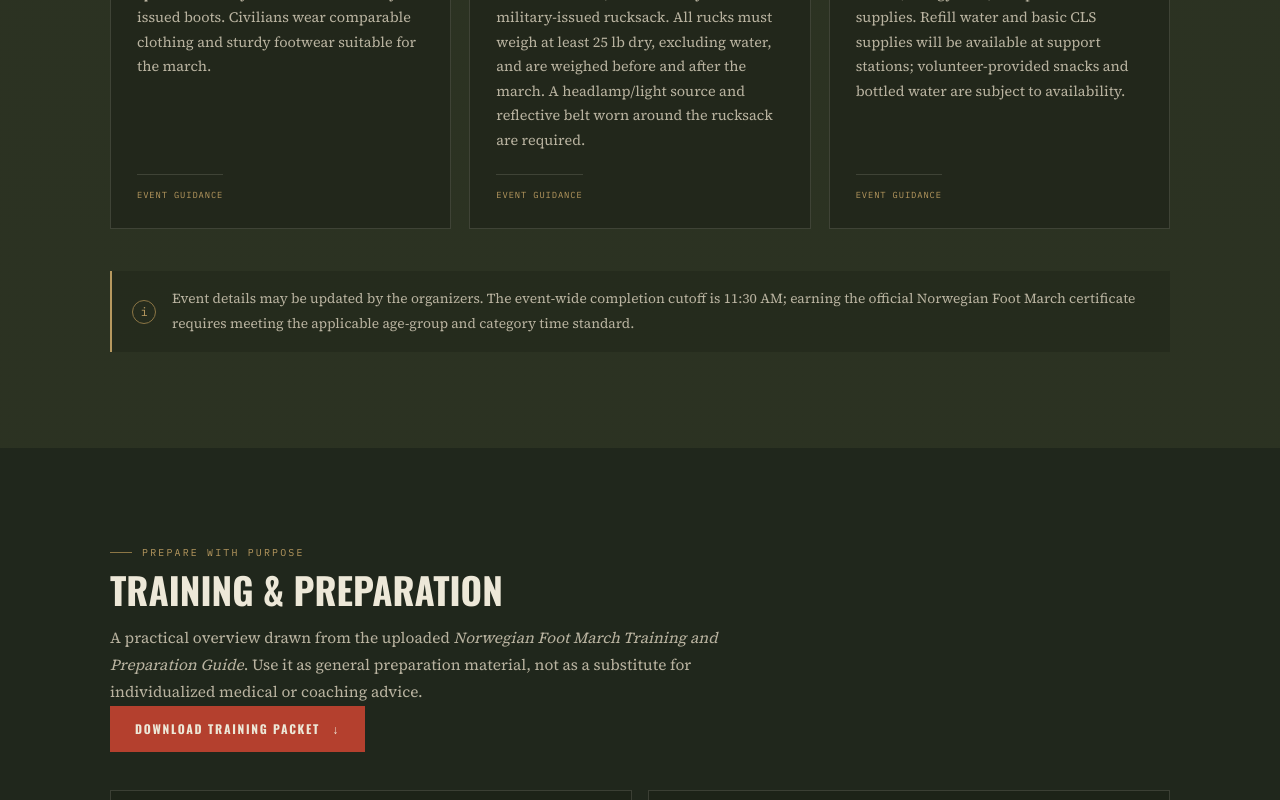
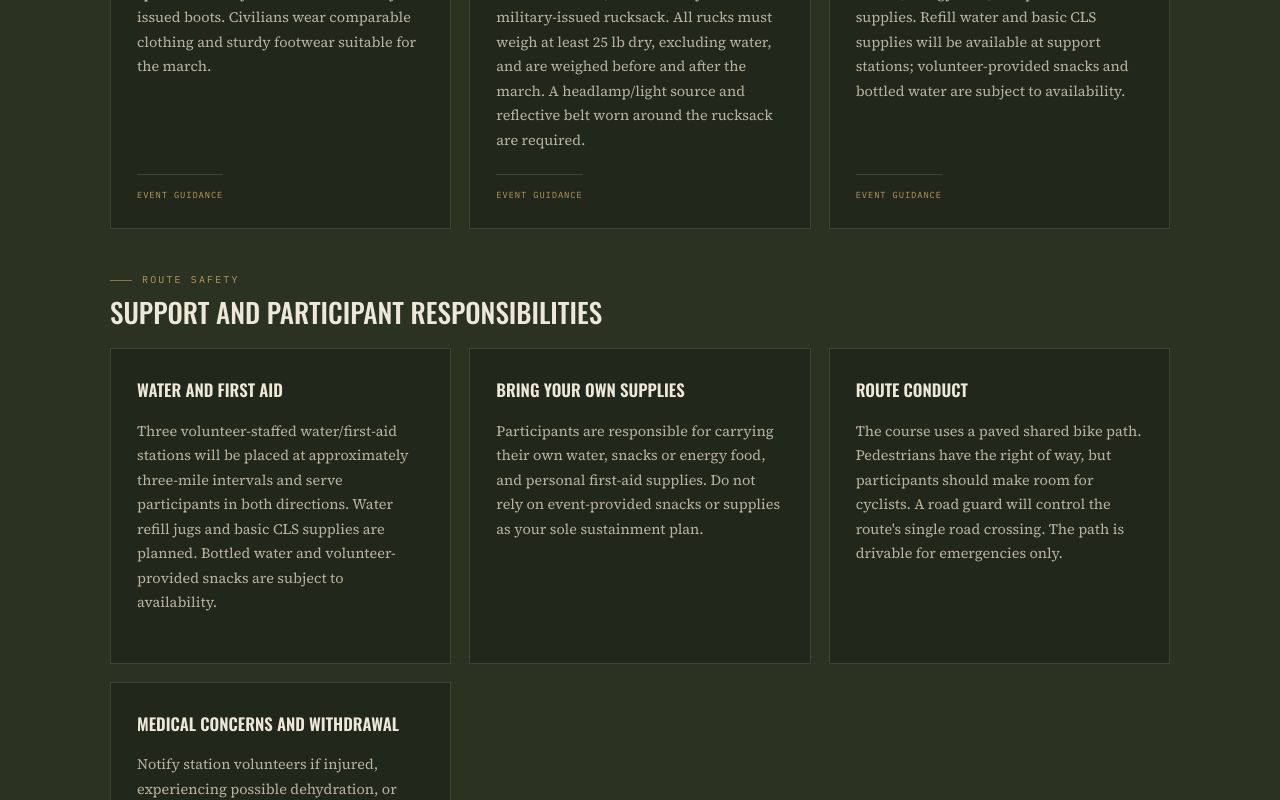
Before and after one commit to TypeErrorDev/nfm_416cabn, a Next.js app: page / in a window 1280 px wide. Shown: the part 3873-4673 px from the top of the page. Built offline with nearby package versions, Linux system fonts and the light colour scheme; no server answers.

Commit message:
Add route safety and participant support details

```diff
--- a/app/page.tsx
+++ b/app/page.tsx
@@ -10,7 +10,7 @@ const eventFacts = [
 ];
 
 const scheduleItems = [
-  { time: "4:00–4:30 AM", title: "Participant check-in and first ruck weigh-in", description: "Report to O'Side Rock Garden for registration/accountability and the initial 25 lb dry-weight rucksack inspection. Water is excluded from the weight." },
+  { time: "4:00–4:30 AM", title: "Participant check-in and first ruck weigh-in", description: "Report to O'Side Rock Garden for registration/accountability and the initial 25 lb dry-weight rucksack inspection. After check-in, proceed to the San Luis Rey River Bike Trail western entrance for the start." },
   { time: "4:45 AM", title: "Opening formation and safety briefing", description: "Participants receive the event-day briefing and final instructions." },
   { time: "5:30 AM", title: "Official march start", description: "The 30K (18.64-mile) march begins at the western entrance of the San Luis Rey River Bike Trail." },
   { time: "11:30 AM", title: "Completion cutoff", description: "Six hours after the official start. Participants must report to the finish-line table and complete the finish procedures by this time." },
@@ -157,6 +157,16 @@ export default function Home() {
               {standards.map((item, index) => <article className="detail-card" key={item.title}><span className="detail-number">0{index + 1}</span><h3>{item.title}</h3><p>{item.text}</p><span className="detail-status">Event guidance</span></article>)}
             </div>
           </div>
+          <div className="info-block safety-block">
+            <div className="info-block-heading"><div><p className="eyebrow">Route safety</p><h3>Support and participant responsibilities</h3></div></div>
+            <div className="detail-grid">
+              <article className="detail-card"><h3>Water and first aid</h3><p>Three volunteer-staffed water/first-aid stations will be placed at approximately three-mile intervals and serve participants in both directions. Water refill jugs and basic CLS supplies are planned. Bottled water and volunteer-provided snacks are subject to availability.</p></article>
+              <article className="detail-card"><h3>Bring your own supplies</h3><p>Participants are responsible for carrying their own water, snacks or energy food, and personal first-aid supplies. Do not rely on event-provided snacks or supplies as your sole sustainment plan.</p></article>
+              <article className="detail-card"><h3>Route conduct</h3><p>The course uses a paved shared bike path. Pedestrians have the right of way, but participants should make room for cyclists. A road guard will control the route's single road crossing. The path is drivable for emergencies only.</p></article>
+              <article className="detail-card"><h3>Medical concerns and withdrawal</h3><p>Notify station volunteers if injured, experiencing possible dehydration, or withdrawing. Volunteers will report serious concerns to emergency services. Participants who withdraw are responsible for arranging their own transportation unless emergency assistance is needed.</p></article>
+            </div>
+            <p className="section-intro">Local emergency dispatch will be notified about the event. Any on-site emergency-services presence is subject to availability and is not guaranteed. Carrying a fully charged cell phone is strongly recommended but not required.</p>
+          </div>
           <div className="notice-band"><span className="notice-symbol" aria-hidden="true">i</span><p>Event details may be updated by the organizers. The event-wide completion cutoff is 11:30 AM; earning the official Norwegian Foot March certificate requires meeting the applicable age-group and category time standard.</p></div>
         </section>
 
```
